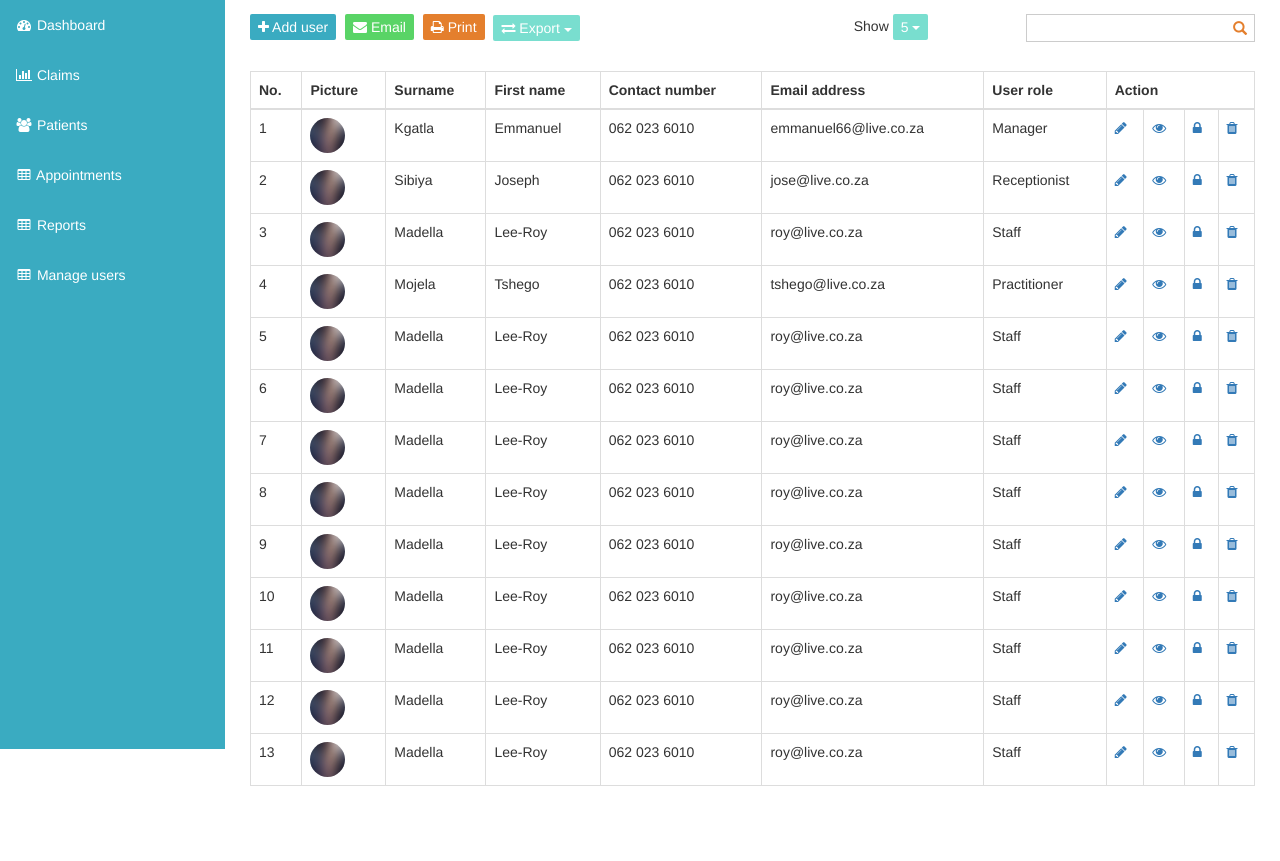
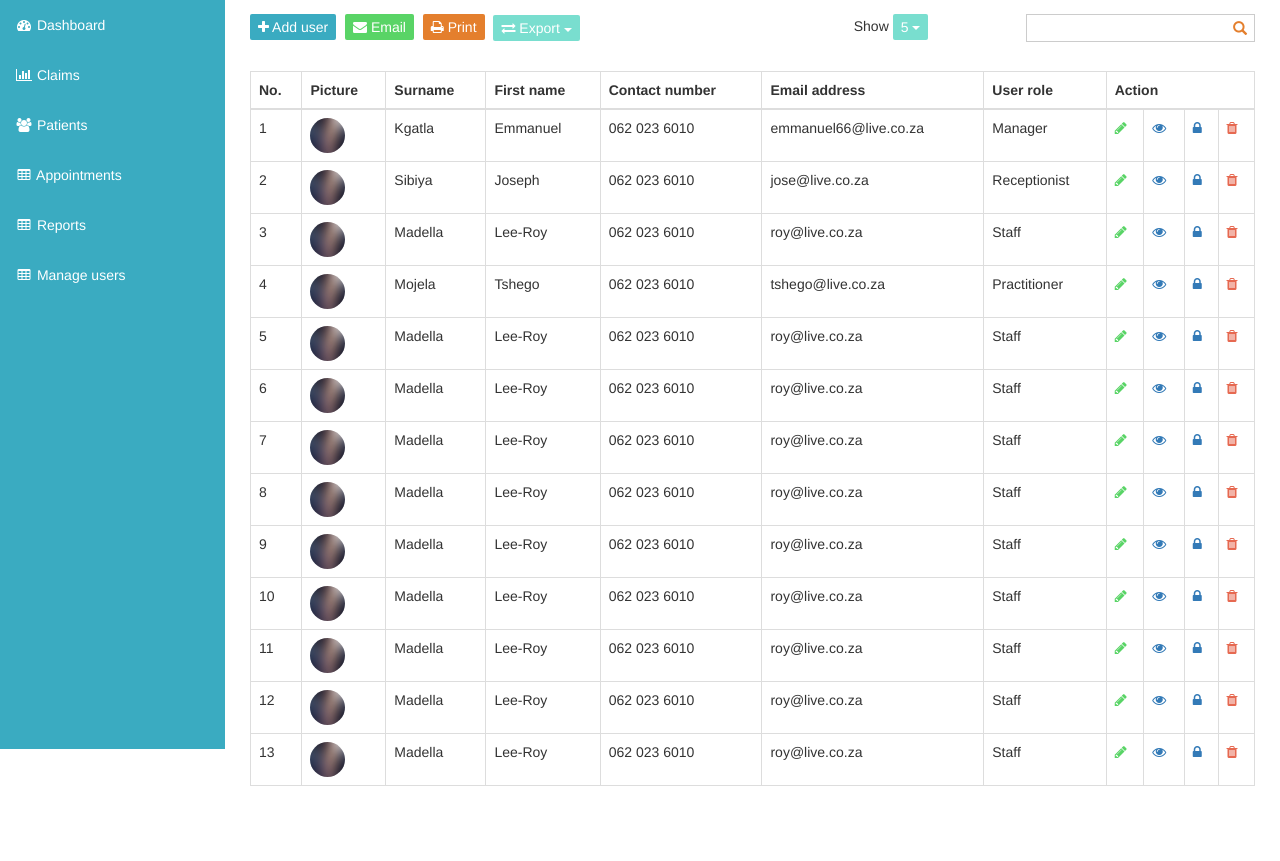
Before and after one commit to WebTrace/MedApp, a CodeIgniter app: page /database/index.php/admin/users/index in a window 1280 px wide. Shown: the part 51-912 px from the top of the page. Run offline with CodeIgniter, Linux system fonts and the light colour scheme; grey boxes labelled with a size stand in for pictures from a placeholder-image service; some libraries are stand-ins or nearby versions.

Commit message:
user-age-Mannu

```diff
--- a/application/views/admin/users.php
+++ b/application/views/admin/users.php
@@ -71,13 +71,13 @@
                                 <div class="col-lg-6">
                                     <div class="input-group">
                                         <label for="">First name</label>
-                                        <input type="text" name="" class="form-control">
+                                        <input type="text" name="" class="form-control text-input">
                                     </div>
                                 </div>
                                 <div class="col-lg-6">
                                     <div class="input-group">
                                         <label for="">Surname</label>
-                                        <input type="text" name="" class="form-control">
+                                        <input type="text" name="" class="form-control text-input">
                                     </div>
                                 </div>
                             </div>
@@ -85,13 +85,13 @@
                                 <div class="col-lg-6">
                                     <div class="input-group">
                                         <label for="">ID number</label>
-                                        <input type="text" name="" class="form-control">
+                                        <input type="text" name="" class="form-control text-input">
                                     </div>
                                 </div>
                                 <div class="col-lg-6">
                                     <div class="input-group">
                                         <label for="">Gender</label>
-                                        <input type="text" name="" class="form-control">
+                                        <input type="text" name="" class="form-control text-input">
                                     </div>
                                 </div>
                             </div>
@@ -99,13 +99,13 @@
                                 <div class="col-lg-6">
                                     <div class="input-group">
                                         <label for="">Contact number</label>
-                                        <input type="text" name="" class="form-control">
+                                        <input type="text" name="" class="form-control text-input">
                                     </div>
                                 </div>
                                 <div class="col-lg-6">
                                     <div class="input-group">
                                         <label for="">Email address</label>
-                                        <input type="text" name="" class="form-control">
+                                        <input type="text" name="" class="form-control text-input">
                                     </div>
                                 </div>
                             </div>
@@ -113,7 +113,7 @@
                                 <div class="col-lg-6">
                                     <div class="input-group">
                                         <label for="">User role</label>
-                                        <input type="text" name="" class="form-control">
+                                        <input type="text" name="" class="form-control text-input">
                                     </div>
                                 </div>
                             </div>
@@ -151,10 +151,10 @@
                     <td>062 023 6010</td>
                     <td>emmanuel66@live.co.za</td>
                     <td>Manager</td>
-                    <td><a href="#"><i class="fa fa-pencil"></i></a></td>
+                    <td><a class="edit-user" href="#"><i class="fa fa-pencil"></i></a></td>
                     <td><a href="#"><i class="fa fa-eye"></i></a></td>
                     <td><a href="#"><i class="fa fa-lock"></i></a></td>
-                    <td><a href="#"><i class="fa fa-trash"></i></a></td>
+                    <td><a class="delete-user" href="#"><i class="fa fa-trash"></i></a></td>
                 </tr>
                 <tr>
                     <td>2</td>
@@ -164,10 +164,10 @@
                     <td>062 023 6010</td>
                     <td>jose@live.co.za</td>
                     <td>Receptionist</td>
-                    <td><a href="#"><i class="fa fa-pencil"></i></a></td>
+                    <td><a class="edit-user" href="#"><i class="fa fa-pencil"></i></a></td>
                     <td><a href="#"><i class="fa fa-eye"></i></a></td>
                     <td><a href="#"><i class="fa fa-lock"></i></a></td>
-                    <td><a href="#"><i class="fa fa-trash"></i></a></td>
+                    <td><a class="delete-user" href="#"><i class="fa fa-trash"></i></a></td>
                 </tr>
                 <tr>
                     <td>3</td>
@@ -177,10 +177,10 @@
                     <td>062 023 6010</td>
                     <td>roy@live.co.za</td>
                     <td>Staff</td>
-                    <td><a href="#"><i class="fa fa-pencil"></i></a></td>
+                    <td><a class="edit-user" href="#"><i class="fa fa-pencil"></i></a></td>
                     <td><a href="#"><i class="fa fa-eye"></i></a></td>
                     <td><a href="#"><i class="fa fa-lock"></i></a></td>
-                    <td><a href="#"><i class="fa fa-trash"></i></a></td>
+                    <td><a class="delete-user" href="#"><i class="fa fa-trash"></i></a></td>
                 </tr>
                 <tr>
                     <td>4</td>
@@ -190,10 +190,10 @@
                     <td>062 023 6010</td>
                     <td>tshego@live.co.za</td>
                     <td>Practitioner</td>
-                    <td><a href="#"><i class="fa fa-pencil"></i></a></td>
+                    <td><a class="edit-user" href="#"><i class="fa fa-pencil"></i></a></td>
                     <td><a href="#"><i class="fa fa-eye"></i></a></td>
                     <td><a href="#"><i class="fa fa-lock"></i></a></td>
-                    <td><a href="#"><i class="fa fa-trash"></i></a></td>
+                    <td><a class="delete-user" href="#"><i class="fa fa-trash"></i></a></td>
                 </tr>
                 <tr>
                     <td>5</td>
@@ -203,10 +203,10 @@
                     <td>062 023 6010</td>
                     <td>roy@live.co.za</td>
                     <td>Staff</td>
-                    <td><a href="#"><i class="fa fa-pencil"></i></a></td>
+                    <td><a class="edit-user" href="#"><i class="fa fa-pencil"></i></a></td>
                     <td><a href="#"><i class="fa fa-eye"></i></a></td>
                     <td><a href="#"><i class="fa fa-lock"></i></a></td>
-                    <td><a href="#"><i class="fa fa-trash"></i></a></td>
+                    <td><a class="delete-user" href="#"><i class="fa fa-trash"></i></a></td>
                 </tr>
                 <tr>
                     <td>6</td>
@@ -216,10 +216,10 @@
                     <td>062 023 6010</td>
                     <td>roy@live.co.za</td>
                     <td>Staff</td>
-                    <td><a href="#"><i class="fa fa-pencil"></i></a></td>
+                    <td><a class="edit-user" href="#"><i class="fa fa-pencil"></i></a></td>
                     <td><a href="#"><i class="fa fa-eye"></i></a></td>
                     <td><a href="#"><i class="fa fa-lock"></i></a></td>
-                    <td><a href="#"><i class="fa fa-trash"></i></a></td>
+                    <td><a class="delete-user" href="#"><i class="fa fa-trash"></i></a></td>
                 </tr>
                 <tr>
                     <td>7</td>
@@ -229,10 +229,10 @@
                     <td>062 023 6010</td>
                     <td>roy@live.co.za</td>
                     <td>Staff</td>
-                    <td><a href="#"><i class="fa fa-pencil"></i></a></td>
+                    <td><a class="edit-user" href="#"><i class="fa fa-pencil"></i></a></td>
                     <td><a href="#"><i class="fa fa-eye"></i></a></td>
                     <td><a href="#"><i class="fa fa-lock"></i></a></td>
-                    <td><a href="#"><i class="fa fa-trash"></i></a></td>
+                    <td><a class="delete-user" href="#"><i class="fa fa-trash"></i></a></td>
                 </tr>
                 <tr>
                     <td>8</td>
@@ -242,10 +242,10 @@
                     <td>062 023 6010</td>
                     <td>roy@live.co.za</td>
                     <td>Staff</td>
-                    <td><a href="#"><i class="fa fa-pencil"></i></a></td>
+                    <td><a class="edit-user" href="#"><i class="fa fa-pencil"></i></a></td>
                     <td><a href="#"><i class="fa fa-eye"></i></a></td>
                     <td><a href="#"><i class="fa fa-lock"></i></a></td>
-                    <td><a href="#"><i class="fa fa-trash"></i></a></td>
+                    <td><a class="delete-user" href="#"><i class="fa fa-trash"></i></a></td>
                 </tr>
                 <tr>
                     <td>9</td>
@@ -255,10 +255,10 @@
                     <td>062 023 6010</td>
                     <td>roy@live.co.za</td>
                     <td>Staff</td>
-                    <td><a href="#"><i class="fa fa-pencil"></i></a></td>
+                    <td><a class="edit-user" href="#"><i class="fa fa-pencil"></i></a></td>
                     <td><a href="#"><i class="fa fa-eye"></i></a></td>
                     <td><a href="#"><i class="fa fa-lock"></i></a></td>
-                    <td><a href="#"><i class="fa fa-trash"></i></a></td>
+                    <td><a class="delete-user" href="#"><i class="fa fa-trash"></i></a></td>
                 </tr>
                 <tr>
                     <td>10</td>
@@ -268,10 +268,10 @@
                     <td>062 023 6010</td>
                     <td>roy@live.co.za</td>
                     <td>Staff</td>
-                    <td><a href="#"><i class="fa fa-pencil"></i></a></td>
+                    <td><a class="edit-user" href="#"><i class="fa fa-pencil"></i></a></td>
                     <td><a href="#"><i class="fa fa-eye"></i></a></td>
                     <td><a href="#"><i class="fa fa-lock"></i></a></td>
-                    <td><a href="#"><i class="fa fa-trash"></i></a></td>
+                    <td><a class="delete-user" href="#"><i class="fa fa-trash"></i></a></td>
                 </tr>
                 <tr>
                     <td>11</td>
@@ -281,10 +281,10 @@
                     <td>062 023 6010</td>
                     <td>roy@live.co.za</td>
                     <td>Staff</td>
-                    <td><a href="#"><i class="fa fa-pencil"></i></a></td>
+                    <td><a class="edit-user" href="#"><i class="fa fa-pencil"></i></a></td>
                     <td><a href="#"><i class="fa fa-eye"></i></a></td>
                     <td><a href="#"><i class="fa fa-lock"></i></a></td>
-                    <td><a href="#"><i class="fa fa-trash"></i></a></td>
+                    <td><a class="delete-user" href="#"><i class="fa fa-trash"></i></a></td>
                 </tr>
                 <tr>
                     <td>12</td>
@@ -294,10 +294,10 @@
                     <td>062 023 6010</td>
                     <td>roy@live.co.za</td>
                     <td>Staff</td>
-                    <td><a href="#"><i class="fa fa-pencil"></i></a></td>
+                    <td><a class="edit-user" href="#"><i class="fa fa-pencil"></i></a></td>
                     <td><a href="#"><i class="fa fa-eye"></i></a></td>
                     <td><a href="#"><i class="fa fa-lock"></i></a></td>
-                    <td><a href="#"><i class="fa fa-trash"></i></a></td>
+                    <td><a class="delete-user" href="#"><i class="fa fa-trash"></i></a></td>
                 </tr>
                 <tr>
                     <td>13</td>
@@ -307,10 +307,10 @@
                     <td>062 023 6010</td>
                     <td>roy@live.co.za</td>
                     <td>Staff</td>
-                    <td><a href="#"><i class="fa fa-pencil"></i></a></td>
+                    <td><a class="edit-user" href="#"><i class="fa fa-pencil"></i></a></td>
                     <td><a href="#"><i class="fa fa-eye"></i></a></td>
                     <td><a href="#"><i class="fa fa-lock"></i></a></td>
-                    <td><a href="#"><i class="fa fa-trash"></i></a></td>
+                    <td><a class="delete-user" href="#"><i class="fa fa-trash"></i></a></td>
                 </tr>
             </tbody>
         </table>
--- a/assets/admin/css/sb-admin.css
+++ b/assets/admin/css/sb-admin.css
@@ -7,8 +7,13 @@
 /* Global Styles */
 
 /*
-Custom style by: Mannu
+*Custom style by: Web Trace Team
+*
+*Please use this section to create custom styles to avoid creating new stylesheet.
+*/
 
+/*
+*Mannu section
 */
 .navbar-fixed-top {
     background-color: #325993 !important;
@@ -252,7 +257,34 @@ Custom style by: Mannu
     top: 22px !important;
 }
 
-/*************************************************************/
+.edit-user {
+    color: #59d466;
+}
+
+.delete-user {
+    color: #e66951;
+}
+
+.delete-user:hover {
+    color: #d43e21
+}
+
+/*Format text boxes*/
+.text-input {
+    border-radius: 2px;
+}
+
+
+/*
+*Joseph section
+*/
+
+
+/*
+*Tshego section
+*/
+
+/*END*************************************************************/
 
 body {
     margin-top: 100px;
--- a/assets/admin/js/data.js
+++ b/assets/admin/js/data.js
@@ -125,4 +125,9 @@ $(document).ready(function() {
             }
         })
     }
+
+    //print buttin
+    $("#print").on("click", function() {
+        window.print();
+    })
 })
```
